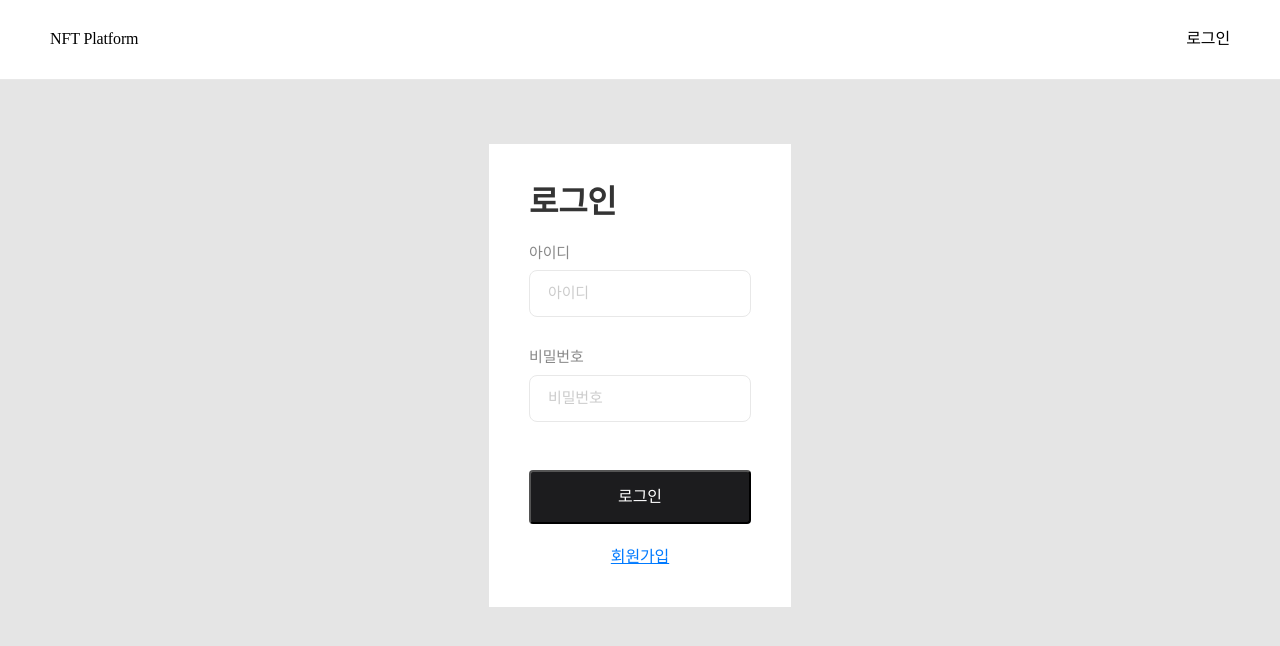
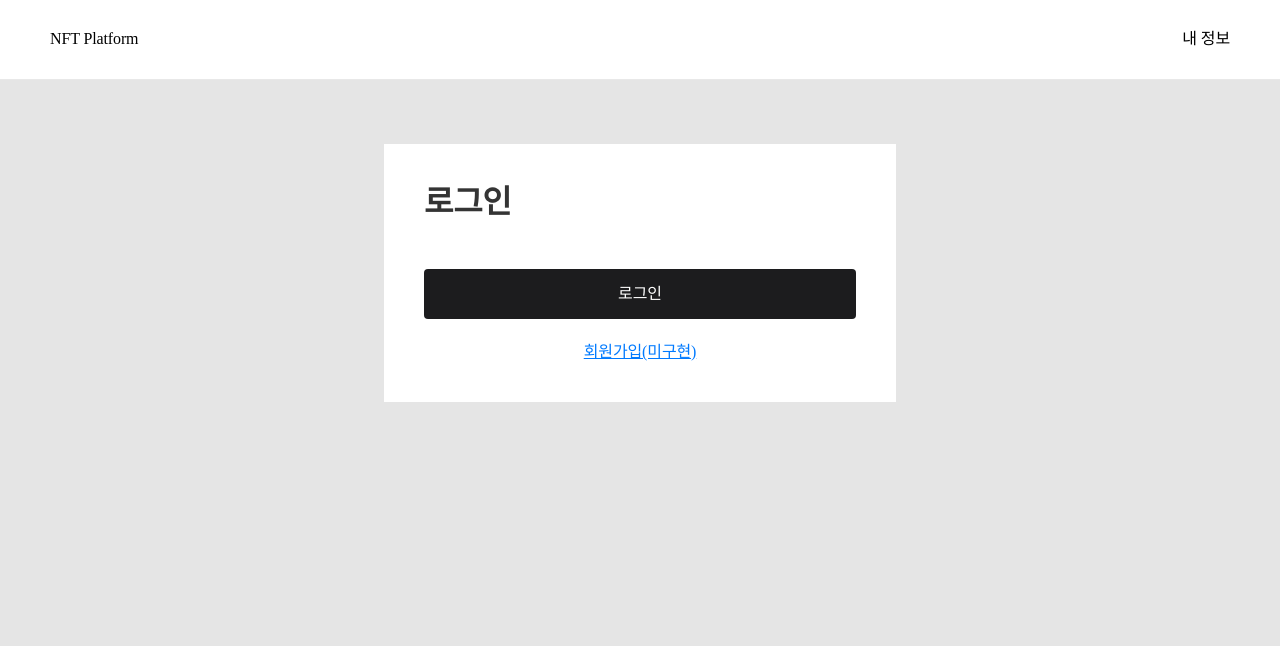
Before and after one commit to battleent/klet-prototype, a Next.js app: page /login in a window 1280 px wide. Shown: the top 646 px of the page. Built offline with nearby package versions, Linux system fonts and the light colour scheme; a web font is replaced by a local one.

Commit message:
Fix login page

```diff
--- a/src/components/Header/DefaultHeader.tsx
+++ b/src/components/Header/DefaultHeader.tsx
@@ -3,8 +3,6 @@ import Link from 'next/link';
 import Wrapper from '@/components/Wrapper';
 
 const DefaultHeader: React.FC = () => {
-  const accessToken =
-    typeof window !== 'undefined' ? localStorage.getItem('access_token') : null;
   return (
     <header
       style={{
@@ -25,13 +23,7 @@ const DefaultHeader: React.FC = () => {
           }}
         >
           <Link href="/">NFT Platform</Link>
-          {accessToken ? (
-            <Link href="/my">내 정보</Link>
-          ) : (
-            <Link href="https://auth.klet.ninja/oauth/authorize?client_id=klet-client&redirect_uri=http://localhost:3000/oauth2/callback&response_type=code">
-              로그인
-            </Link>
-          )}
+          <Link href="/my">내 정보</Link>
         </div>
       </Wrapper>
     </header>
--- a/src/layouts/CompactLayout/index.tsx
+++ b/src/layouts/CompactLayout/index.tsx
@@ -14,6 +14,7 @@ const CompactLayout: React.FC = ({ children }) => {
         bg={['white', '#e5e5e5']}
       >
         <Flex
+          width={['100%', '40%']}
           flexDirection="column"
           p={['56px 24px', '40px']}
           backgroundColor="white"
--- a/src/pages/login/index.tsx
+++ b/src/pages/login/index.tsx
@@ -1,44 +1,26 @@
 import type { NextPageWithLayout } from '@/layouts/types';
 import Link from 'next/link';
-import { useForm } from 'react-hook-form';
 
 import { Text } from 'rebass';
 import CompactLayout from '@/layouts/CompactLayout';
-import Input from '@/components/Input';
-import Label from '@/components/Label';
 import Spacer from '@/components/Spacer';
 import Stack from '@/components/Stack';
 import Button from '@/components/Button';
 
 const Login: NextPageWithLayout = () => {
-  const { register, handleSubmit } = useForm();
-  const onSubmit = (data: { id: string; password: string }) => {
-    console.log(data);
-  };
-
   return (
-    <form onSubmit={handleSubmit(onSubmit)}>
+    <>
       <Text color="#343434" fontSize="32px" fontWeight="bold">
         로그인
       </Text>
-      <Spacer size={24} />
-      <Stack gap={32}>
-        <Stack gap={8}>
-          <Label>아이디</Label>
-          <Input placeholder="아이디" {...register('id')} />
-        </Stack>
-        <Stack gap={8}>
-          <Label>비밀번호</Label>
-          <Input
-            type="password"
-            placeholder="비밀번호"
-            {...register('password')}
-          />
-        </Stack>
-      </Stack>
       <Spacer size={48} />
       <Stack gap={24}>
-        <Button type="submit">로그인</Button>
+        <Button
+          as="a"
+          href="https://auth.klet.ninja/oauth/authorize?client_id=klet-client&redirect_uri=http://localhost:3000/oauth2/callback&response_type=code"
+        >
+          로그인
+        </Button>
         <Link href="/signup" passHref>
           <a
             style={{
@@ -47,11 +29,11 @@ const Login: NextPageWithLayout = () => {
               textAlign: 'center',
             }}
           >
-            회원가입
+            회원가입(미구현)
           </a>
         </Link>
       </Stack>
-    </form>
+    </>
   );
 };
 
```
Also changed, not shown: src/pages/login/oauth2/index.tsx (deleted, +0 -24 lines), 2 other files (tests, documents, lock files or other folders).
